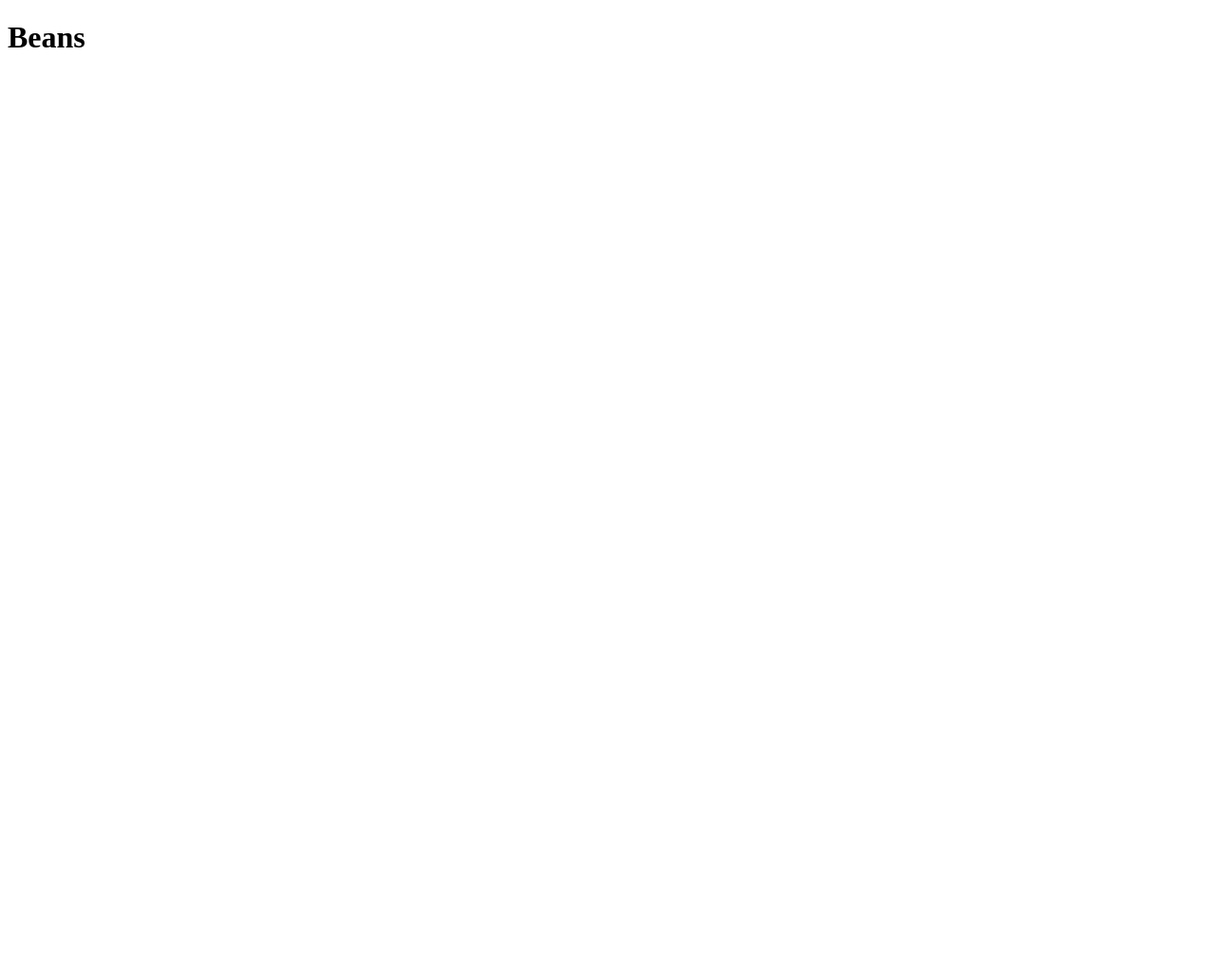
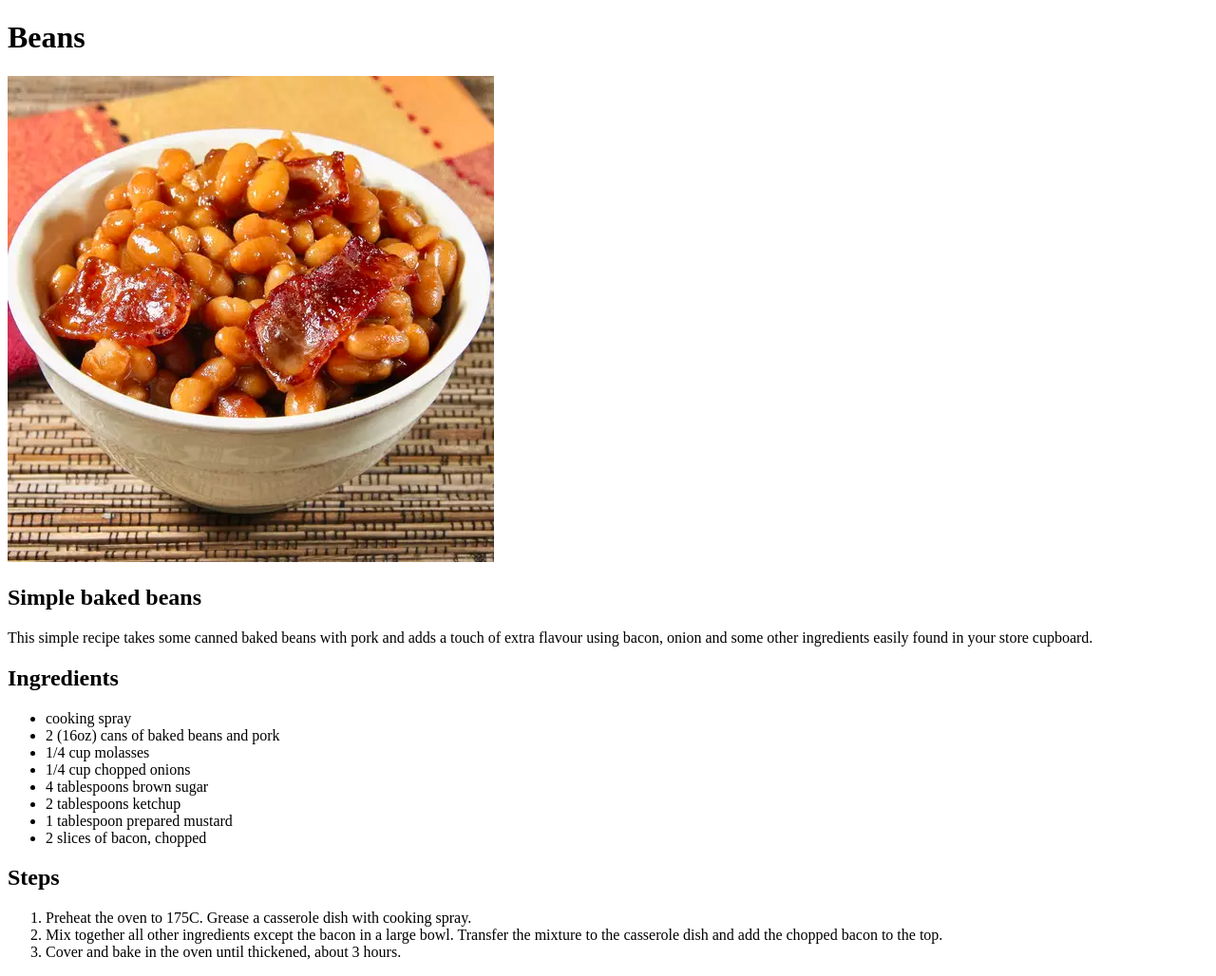
Before and after one commit to ayrilyth/odin-recipes, a plain HTML site: page recipes/beans.html in a window 1280 px wide. Shown: the whole page at 95% size. Before the commit the page ends 800 px from the top, so only its background shows below. Drawn offline with Linux system fonts and the light colour scheme.

Commit message:
content added to beans.html page

```diff
--- a/recipes/beans.html
+++ b/recipes/beans.html
@@ -6,5 +6,25 @@
     </head>
     <body>
         <h1>Beans</h1>
+        <img src="./images/beans.webp" alt="baked beans with pork and bacon in a white ramekin">
+        <h2>Simple baked beans</h2>
+        <p>This simple recipe takes some canned baked beans with pork and adds a touch of extra flavour using bacon, onion and some other ingredients easily found in your store cupboard.</p>
+        <h2>Ingredients</h2>
+        <ul>
+            <li>cooking spray</li>
+            <li>2 (16oz) cans of baked beans and pork</li>
+            <li>1/4 cup molasses</li>
+            <li>1/4 cup chopped onions</li>
+            <li>4 tablespoons brown sugar</li>
+            <li>2 tablespoons ketchup</li>
+            <li>1 tablespoon prepared mustard</li>
+            <li>2 slices of bacon, chopped</li>
+        </ul>
+        <h2>Steps</h2>
+        <ol>
+            <li>Preheat the oven to 175C. Grease a casserole dish with cooking spray.</li>
+            <li>Mix together all other ingredients except the bacon in a large bowl. Transfer the mixture to the casserole dish and add the chopped bacon to the top.</li>
+            <li>Cover and bake in the oven until thickened, about 3 hours.</li>
+        </ol>
     </body>
 </html>
```
